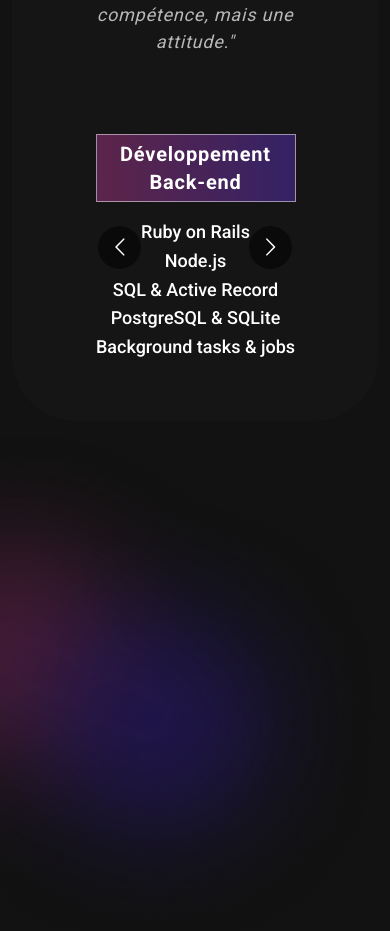
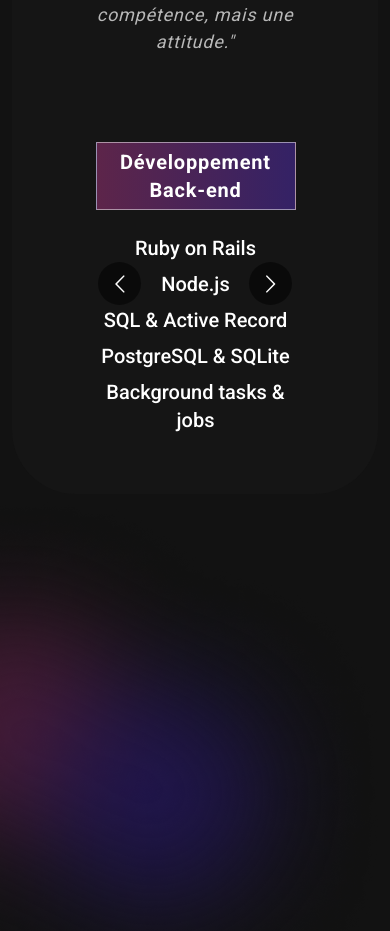
Before and after one commit to McKouign/my-portfolio, a React (Create React App) app: page / in a window 390 px wide. Shown: the part 1542-2473 px from the top of the page. Built offline with nearby package versions, Linux system fonts and the light colour scheme.

Commit message:
skills responsive

```diff
--- a/src/App.css
+++ b/src/App.css
@@ -387,7 +387,8 @@ nav.navbar .navbar-toggler[aria-expanded="true"] .navbar-toggler-icon {
 }
 
 .skill-slider li {
-  font-size: 18px;
+  font-size: 20px;
   font-weight: 500;
-  line-height: 1.6;
+  line-height: 1.4;
+  margin-top: 8px;
 }
--- a/src/Components/Skills.js
+++ b/src/Components/Skills.js
@@ -20,7 +20,7 @@ export const Skills = () => {
       items: 2,
     },
     mobile: {
-      breakpoint: { max: 464, min: 0 },
+      breakpoint: { max: 800, min: 0 },
       items: 1,
     },
   };
```
